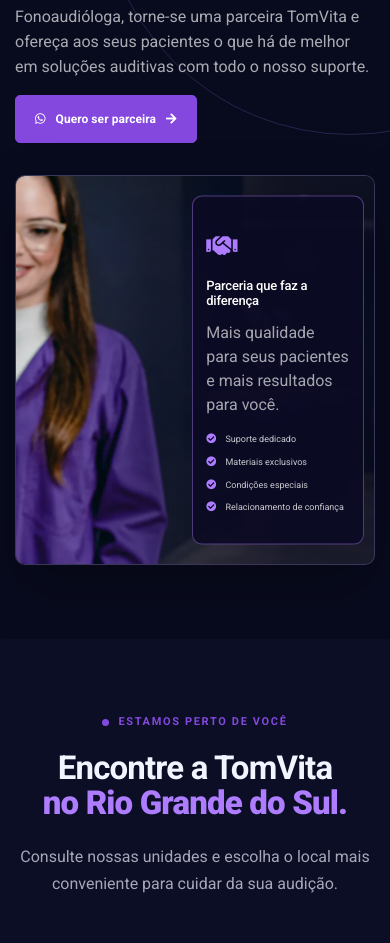
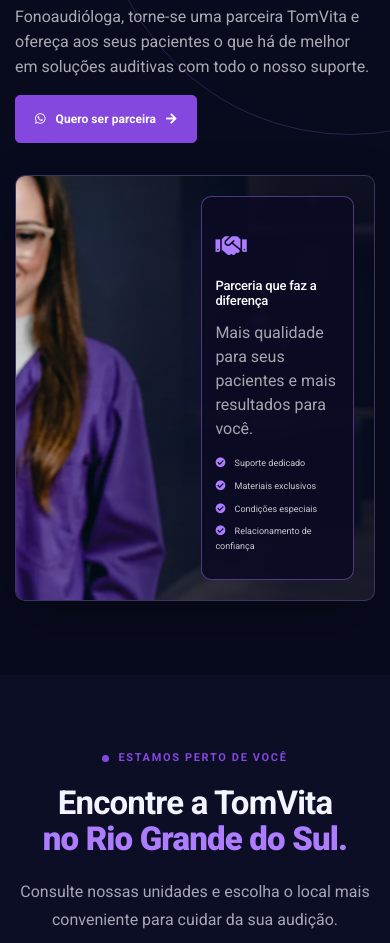
Before and after one commit to iuriflorisbal/tomvita, a plain HTML site: page index.html in a window 390 px wide. Shown: the part 9466-10409 px from the top of the page. Drawn offline with nearby package versions, Linux system fonts and the light colour scheme.

Commit message:
Fix partner card responsive height

```diff
--- a/assets/css/styles.css
+++ b/assets/css/styles.css
@@ -268,6 +268,8 @@ h1,h2,h3,h4,.navbar-brand,.image-prompt strong,.testimonial-highlight blockquote
 .brand-lockup strong{letter-spacing:-.025em}
 .nav-cta{background:var(--purple);border-color:var(--purple);color:#fff!important;box-shadow:0 8px 24px rgba(132,72,223,.2)}
 .nav-cta:hover,.nav-cta:focus{background:var(--violet);border-color:var(--violet);box-shadow:0 12px 30px rgba(132,72,223,.28);color:#fff!important;transform:translateY(-2px)}
-.partner-card{bottom:auto;height:auto;padding:34px 20px;top:50%;transform:translateY(-50%)}
+.partner-visual{height:auto;padding:30px}
+.partner-visual>img{border-radius:0;height:100%;inset:0;object-position:center 25%;position:absolute;width:100%;z-index:0}
+.partner-card{align-self:auto;bottom:auto;height:auto;margin-left:auto;padding:34px 20px 30px;position:relative;right:auto;top:auto;transform:none;width:42%}
 .partner-card li:last-child{margin-bottom:0}
-@media (max-width:575.98px){.partner-card{bottom:auto;padding:29px 13px;top:50%;transform:translateY(-50%)}}
+@media (max-width:575.98px){.partner-visual{padding:20px}.partner-visual>img{object-position:center 25%}.partner-card{bottom:auto;padding:29px 13px 25px;right:auto;top:auto;width:48%}}
```
